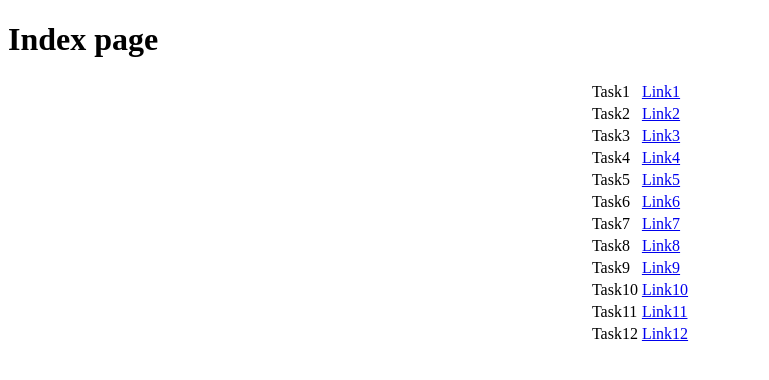
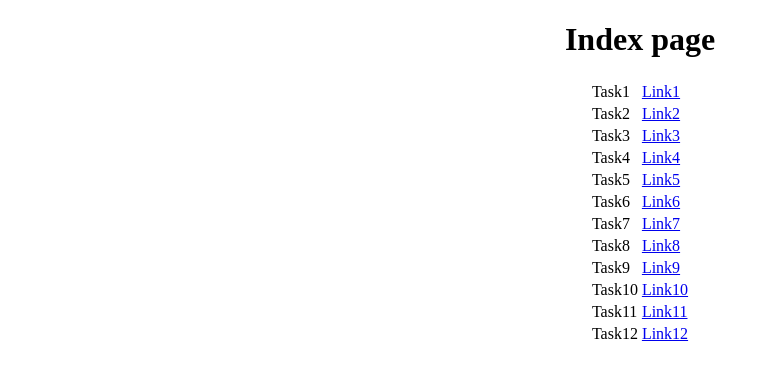
Before and after one commit to riya843/html-css-tasks, a plain HTML site: page index.html in a window 1280 px wide. Shown: the whole page, without its empty margins (0-769 px from the left). Drawn offline with Linux system fonts and the light colour scheme.

Commit message:
Update index.html

```diff
--- a/index.html
+++ b/index.html
@@ -6,7 +6,7 @@
     <title>Document</title>
 </head>
 <body>
-    <h1>Index page</h1>
+<center>    <h1>Index page</h1></center>
    <center><table>
         <tr>
             <td>Task1</td>
```
